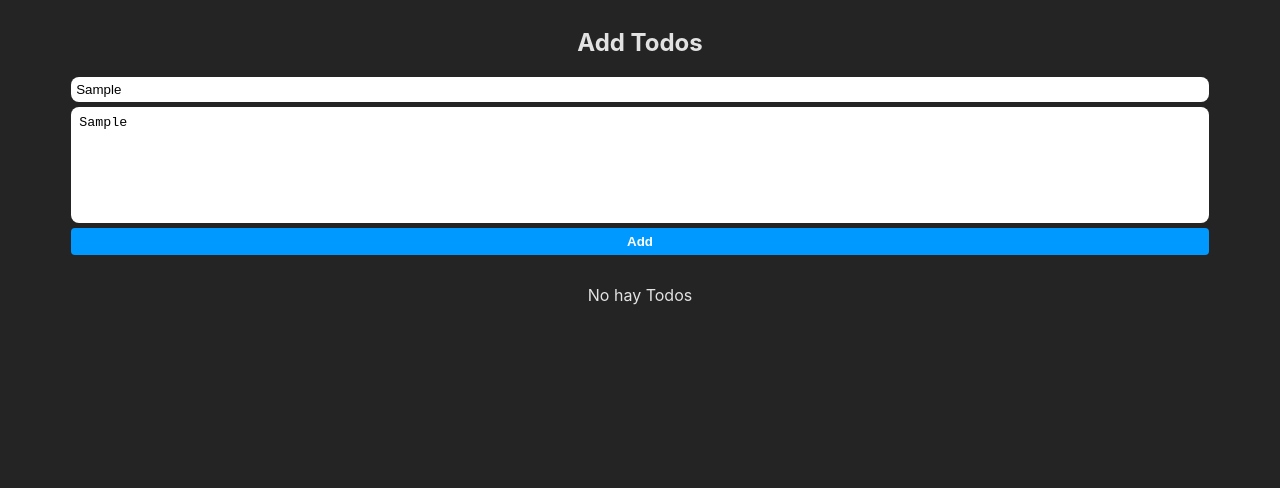
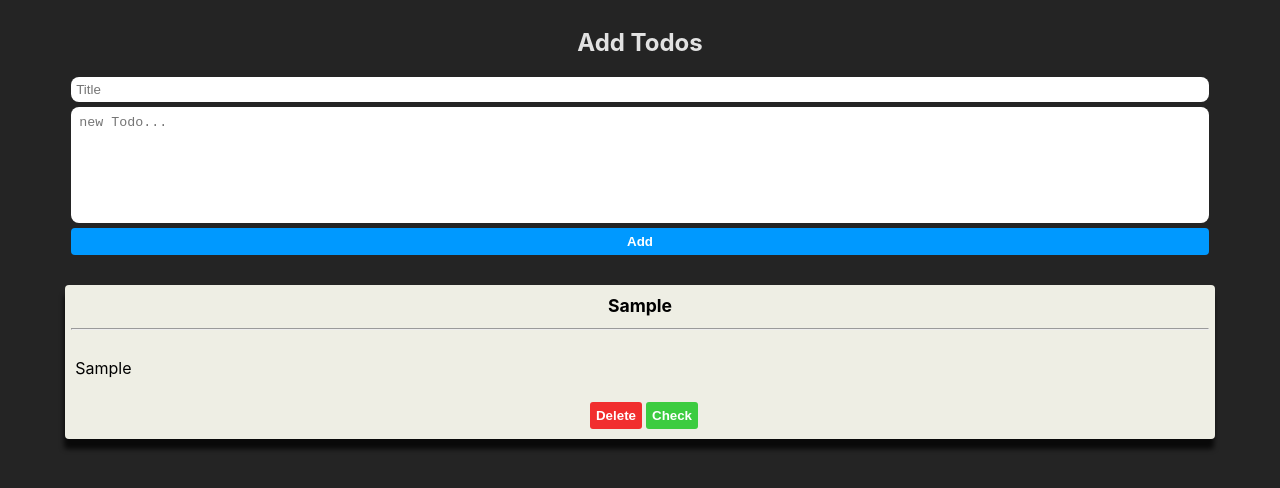
Before and after one commit to LucianoGimenezz/ts-todo, a website built with Vite: page index.html in a window 1280 px wide. Both pictures are taken after typing "Sample", "Sample" into the empty fields and a click on the button "Add". Built offline with nearby package versions, Linux system fonts and the light colour scheme.

Commit message:
[ADD] DeleteTodo

```diff
--- a/src/addTodo.ts
+++ b/src/addTodo.ts
@@ -1,17 +1,25 @@
-import { FormDataNames, TodosInterface, StorageNameEnum } from './todos/todos.model'
+import { renderTodo } from "./todos";
+import { TodosInterface, StorageNameEnum } from "./todos/todos.model";
 
-export function addTodo(form: FormData) {
-
-  if ((form.get(FormDataNames.TITLE) as string).length === 0
-  || (form.get(FormDataNames.TASK) as string).length === 0) {
-        alert('No se pudo agregar TODO');
-  }else {
+export function addTodo(form: HTMLFormElement) {
+  if (
+    (form["title"] as unknown as HTMLInputElement).value.length === 0 ||
+    (form["task"] as unknown as HTMLTextAreaElement).value.length === 0
+  ) {
+    alert("No se pudo agregar TODO");
+  } else {
     const newTodo: TodosInterface = {
-        title: form.get(FormDataNames.TITLE) as string,
-        task: form.get(FormDataNames.TASK) as string
-    }
-    const todos: TodosInterface [] = JSON.parse(localStorage.getItem(StorageNameEnum.TODOS) as  string);
+      title: (form["title"] as unknown as HTMLInputElement).value,
+      task: (form["task"] as unknown as HTMLTextAreaElement).value,
+      check: false,
+    };
+    const todos: TodosInterface[] = JSON.parse(
+      localStorage.getItem(StorageNameEnum.TODOS) as string
+    );
     todos.push(newTodo);
     localStorage.setItem(StorageNameEnum.TODOS, JSON.stringify(todos));
+    (form["title"] as unknown as HTMLInputElement).value = "";
+    (form["task"] as unknown as HTMLTextAreaElement).value = "";
+    renderTodo();
   }
 }
--- a/src/main.ts
+++ b/src/main.ts
@@ -1,6 +1,6 @@
 import "./style.css";
 import { addTodo } from "./addTodo";
-import { showTodos } from "./todos";
+import { renderTodo } from "./todos";
 
 document.querySelector<HTMLDivElement>("#app")!.innerHTML = `
   <section class="container">
@@ -16,10 +16,10 @@ const form = document.querySelector<HTMLFormElement>(".container__addTodo");
 
 form?.addEventListener("submit", (e: Event) => {
   e.preventDefault();
-  const formData = new FormData(e.target as HTMLFormElement);
-  addTodo(formData);
+  // const formData = new FormData(e.target as HTMLFormElement);
+  addTodo(e.target as HTMLFormElement);
 });
 
 document.addEventListener("DOMContentLoaded", () => {
-  showTodos();
+  renderTodo();
 });
--- /dev/null
+++ b/src/modifyTodo.ts
@@ -0,0 +1,13 @@
+import { renderTodo } from "./todos";
+import { TodosInterface } from "./todos/todos.model";
+import { StorageNameEnum } from "./todos/todos.model";
+
+export function deleteTodo(btn: HTMLButtonElement) {
+  let indexToRemove: number = parseInt(btn.classList[2]);
+  const todos: TodosInterface[] = JSON.parse(
+    localStorage.getItem(StorageNameEnum.TODOS) || "[]"
+  );
+  todos.splice(indexToRemove, 1);
+  localStorage.setItem(StorageNameEnum.TODOS, JSON.stringify(todos));
+  renderTodo();
+}
--- a/src/style.css
+++ b/src/style.css
@@ -42,6 +42,7 @@
   color: #fff;
   font-weight: bold;
   background-color: #09f;
+  cursor: pointer;
 }
 
 .listTodos {
--- a/src/todos.ts
+++ b/src/todos.ts
@@ -1,7 +1,10 @@
 import { TodosInterface, StorageNameEnum } from "./todos/todos.model";
+import { deleteTodo } from "./modifyTodo";
 
-export function showTodos() {
+export function renderTodo() {
   const taskList = document.querySelector<HTMLDivElement>("#taskList");
+  //Elimino lo que este en el DOM para evitar duplicar contenido
+  taskList != null ? (taskList.innerHTML = "") : null;
   const dataLocalStorage: string | null = localStorage.getItem(
     StorageNameEnum.TODOS
   );
@@ -12,7 +15,7 @@ export function showTodos() {
     if (todos?.length === 0 && taskList != null) {
       taskList.innerHTML = "No hay Todos";
     } else if (taskList != null) {
-      todos?.forEach((item: TodosInterface) => {
+      todos?.forEach((item: TodosInterface, index) => {
         const div = document.createElement("div");
         div.classList.add("todoItem");
         const title = document.createElement("p");
@@ -27,7 +30,11 @@ export function showTodos() {
         const buttonContainer = document.createElement("div");
         buttonContainer.classList.add("button__container");
         const buttonDelete = document.createElement("button");
-        buttonDelete.classList.add("btn", "button__container--delete");
+        buttonDelete.classList.add(
+          "btn",
+          "button__container--delete",
+          `${index}`
+        );
         buttonDelete.innerHTML = "Delete";
 
         const buttonCheck = document.createElement("button");
@@ -39,20 +46,15 @@ export function showTodos() {
         div.append(title, hr, todoItemContent, buttonContainer);
 
         taskList.append(div);
-        //     taskList.innerHTML = `
-        //     <div class="todoItem">
-        //         <p class="todoItem__title">${item?.title}</p>
-        //         <hr />
-        //         <div class="todoItem__content">
-        //             <p class="todoItem__task">${item?.task}</p>
-        //         </div>
-        //         <div class="button__container">
-        //             <button class="btn button__container--delete">Delete</button>
-        //             <button class="btn button__container--check">check</button>
-        //         </div>
+      });
 
-        //     </div>
-        // `;
+      const button = document.querySelectorAll<HTMLButtonElement>(
+        ".button__container--delete"
+      );
+      button.forEach((btn: HTMLButtonElement) => {
+        btn.addEventListener("click", (e: Event) => {
+          deleteTodo(e.target as HTMLButtonElement);
+        });
       });
     }
   } else {
```
Also changed, not shown: src/todos/todos.model.ts (+7 -6 lines).
